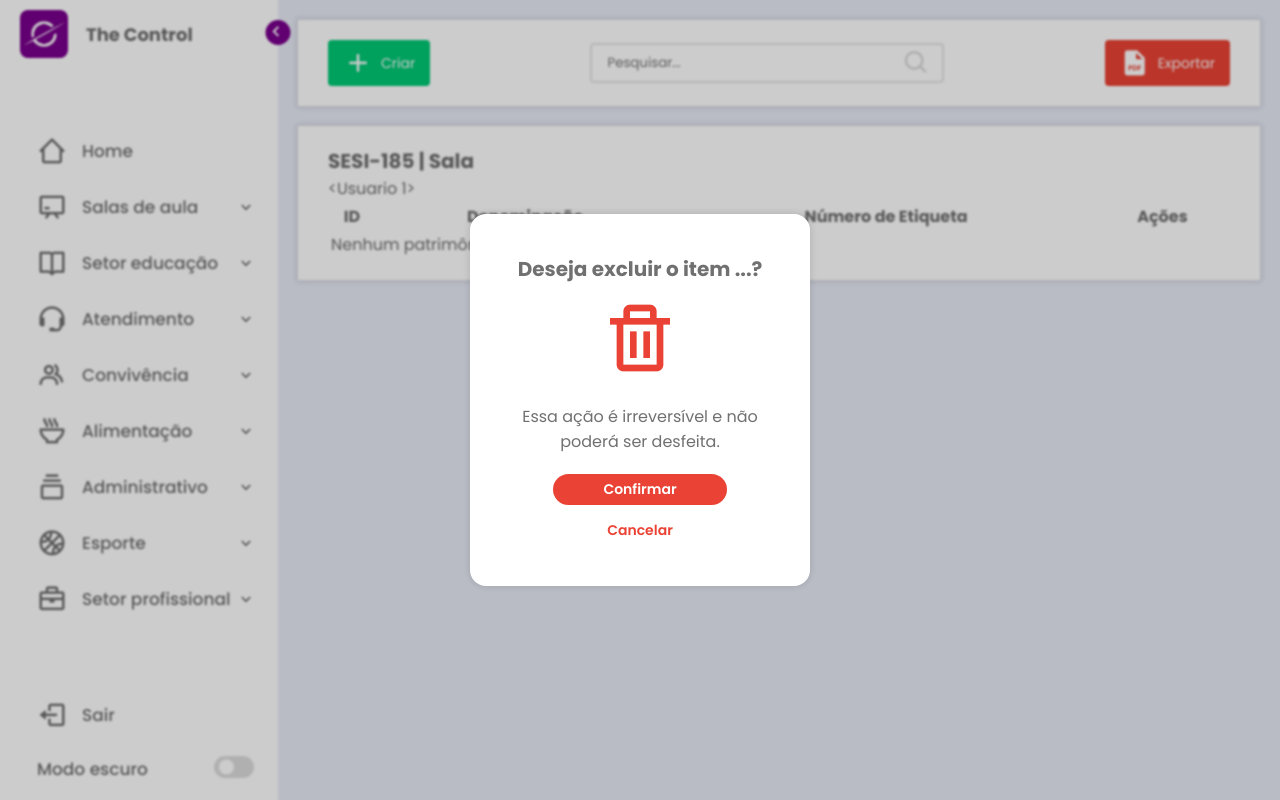
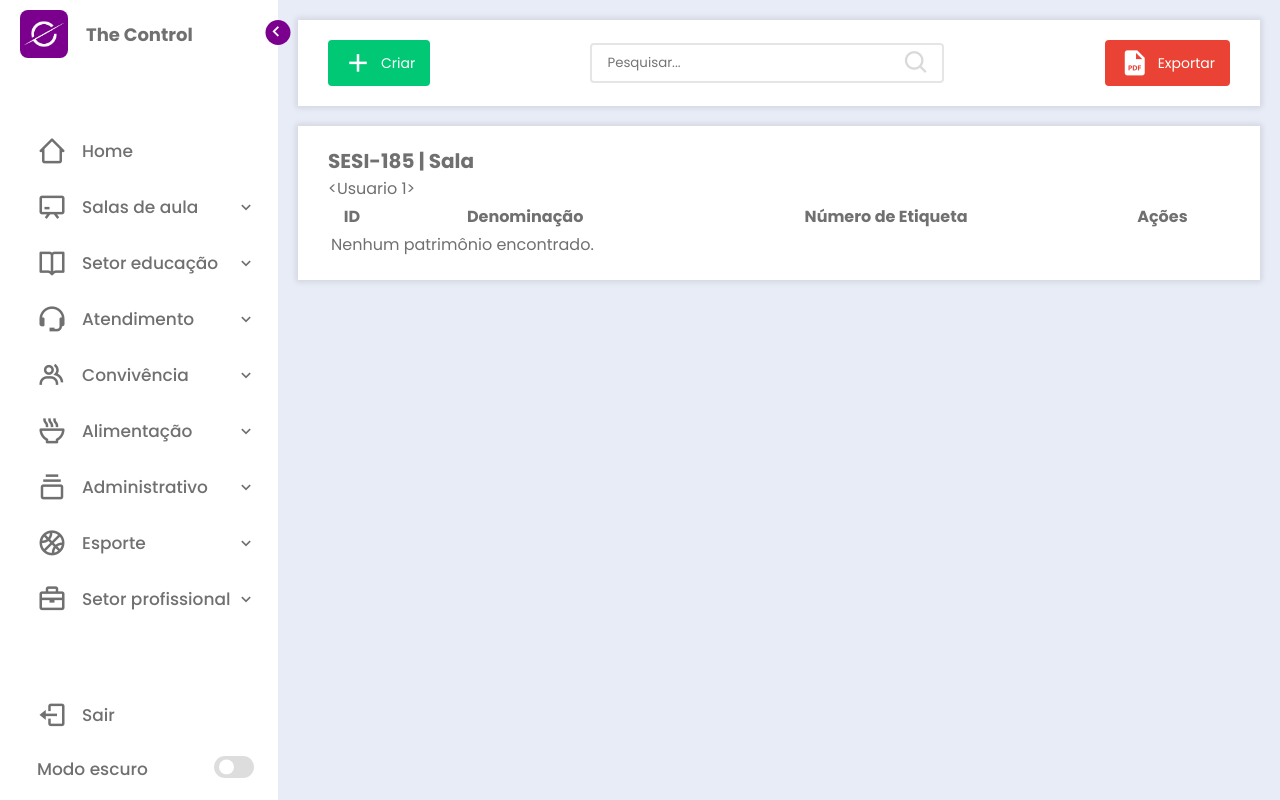
Before and after one commit to victoriasv07/the_control, a Flask app: page /sistema in a window 1280 px wide. Run offline with Flask 3, Linux system fonts and the light colour scheme; the visitor is signed in with stand-in values (Sample User, id 1).

Commit message:
✔️Alteração no card de exclusão

```diff
--- a/static/css/cards.css
+++ b/static/css/cards.css
@@ -30,6 +30,8 @@
 }
 
 .delete_div{
+    display: none;
+    opacity: 0;
     position: absolute;
     z-index: 2;
     background-color: rgba(0, 0, 0, 0.2);
@@ -39,6 +41,8 @@
 }
 
 .delete_card{
+    opacity: 0;
+    transform-origin: center;
     width: 300px;
     background-color: var(--corSideBar);
     display: flex;
@@ -52,7 +56,7 @@
     position: absolute;
     top: 50%;
     left: 50%;
-    transform: translate(-50%, -50%);
+    transform: translate(-50%, -50%) scale(0);
 }
 
 .delete_titulo{
--- a/static/js/script.js
+++ b/static/js/script.js
@@ -7,6 +7,8 @@
       textos = document.querySelectorAll('.opacity')
       setasDrop = document.querySelectorAll('.bx-chevron-up')
       dropItens = document.querySelectorAll('#drop-itens')
+      deleteDiv = document.querySelector('.delete_div')
+      deleteCard = document.querySelector('.delete_card')
 
 let modeStatus = localStorage.getItem('status')
 if (modeStatus === 'fechado'){
@@ -100,6 +102,28 @@
     }
 }
 
+function pop_up_deletar(){
+    deleteDiv.style.display = "flex"
+    setTimeout(() => {
+        deleteDiv.style.opacity = 1
+        setTimeout(() => {
+            deleteCard.style.opacity = 1
+            deleteCard.style.transform = "translate(-50%, -50%) scale(1);"
+        }, 1)
+    }, 1)
+}
+
+function pop_up_deletar_cancelar(){
+    deleteCard.style.opacity = 0
+    deleteCard.style.transform = "translate(-50%, -50%) scale(0);"
+    setTimeout(() => {
+        deleteDiv.style.opacity = 0
+        setTimeout(() => {
+            deleteDiv.style.display = "none"
+        }, 300)
+    }, 1)
+}
+
 particlesJS("particles-js", {
     "particles":{
         "number":{"value":40,
--- a/templates/components/cards.html
+++ b/templates/components/cards.html
@@ -4,8 +4,8 @@
         <i class='bx bx-trash icon'></i>
         <p class="delete_texto">Essa ação é irreversível e não <br> poderá ser desfeita.</p>
         <div class="delete_btns">
-            <a href=""><button class="delete_confirmar">Confirmar</button></a>
-            <a href=""><button class="delete_cancelar">Cancelar</button></a>
+            <a href="{{ url_for('user.deletar_patrimonio', id = patrimonio_id) }}"><button class="delete_confirmar">Confirmar</button></a>
+            <a href=""><button class="delete_cancelar" onclick="pop_up_deletar_cancelar()">Cancelar</button></a>
         </div>
     </form>
 </div>
```
